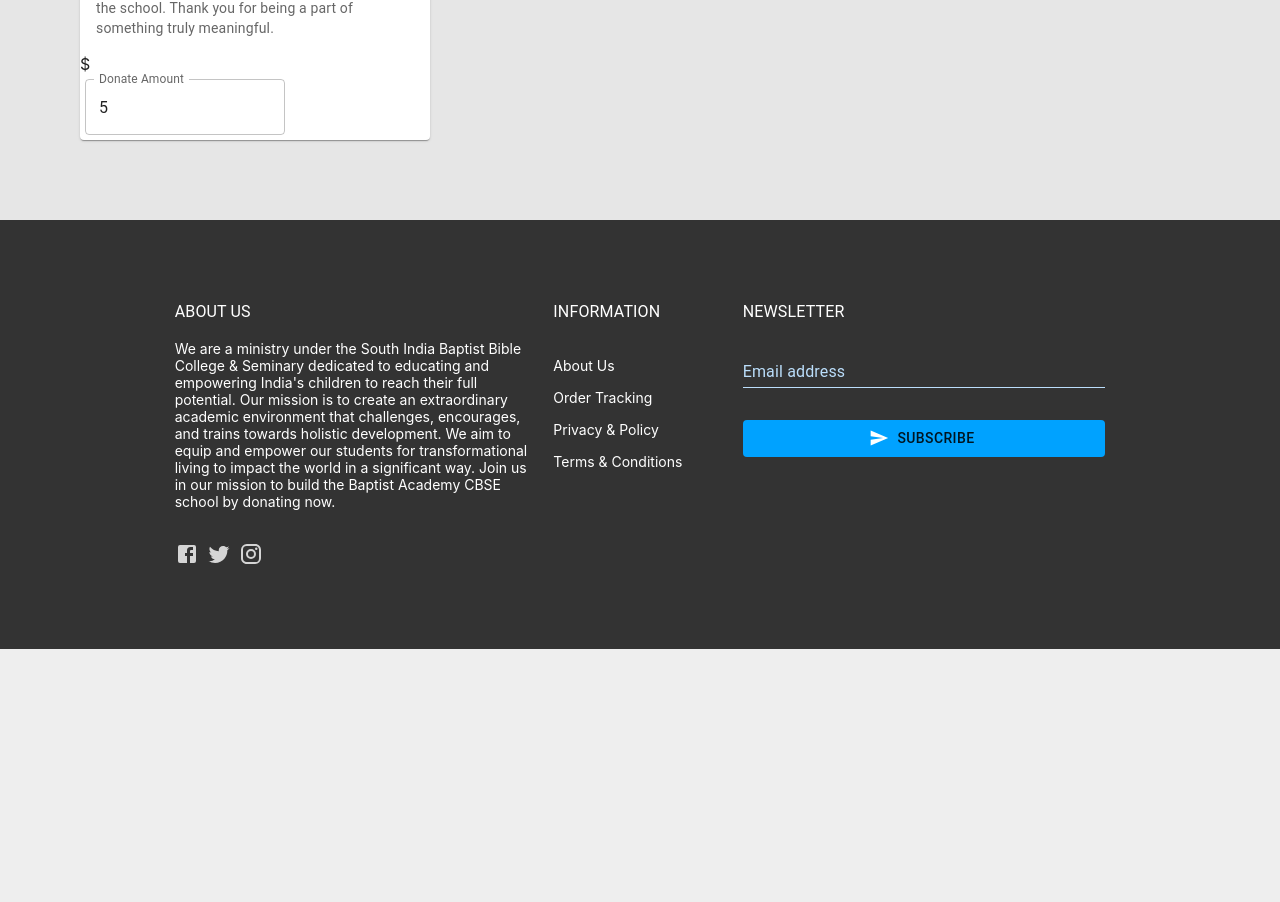
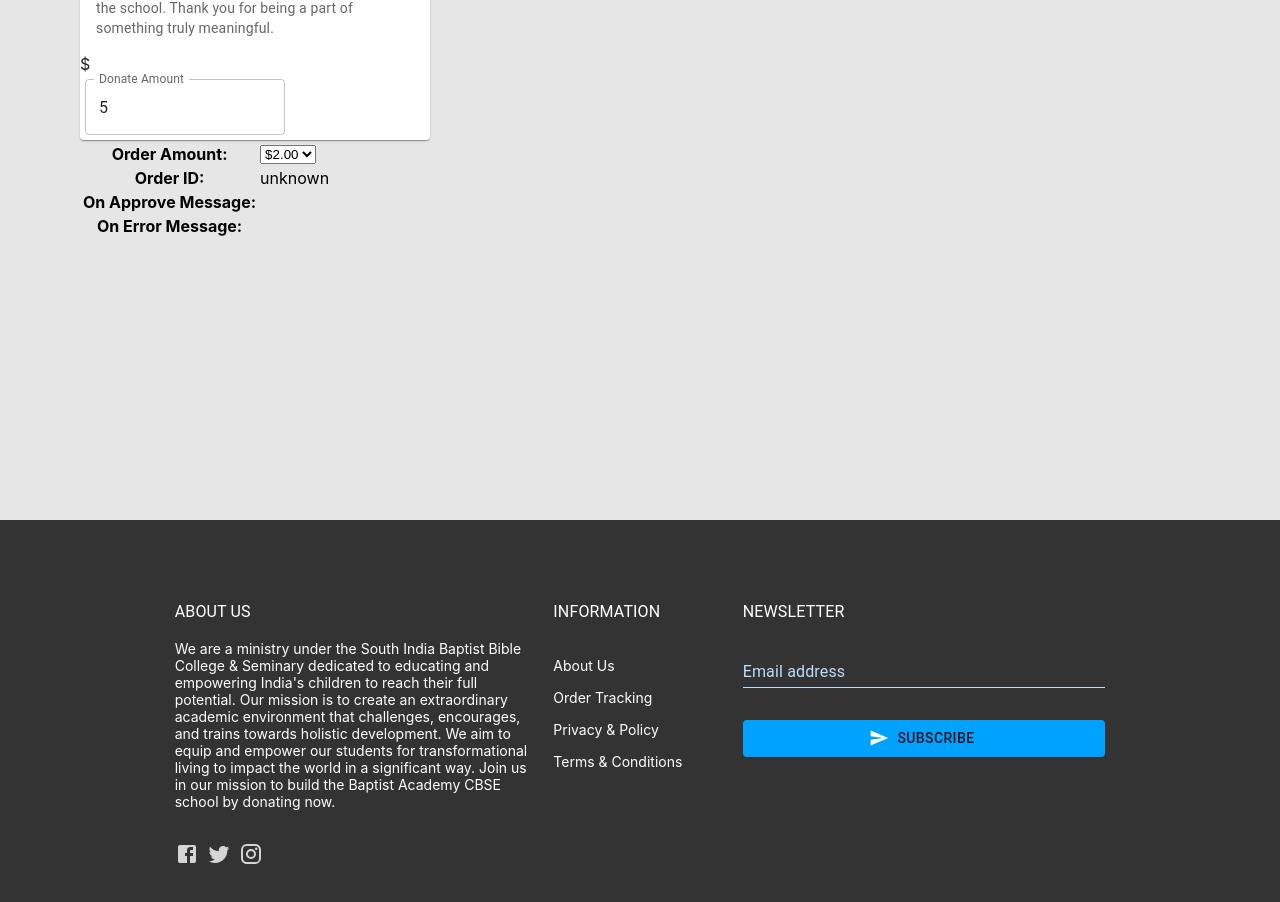
Before and after one commit to ipraisethelord/for-india-children, a React (Vite) app: page /About in a window 1280 px wide. Shown: the part 1713-2615 px from the top of the page. Before the commit the page ends 2362 px from the top, so only its background shows below. Built offline with nearby package versions, Linux system fonts and the light colour scheme; no server answers; a web font is replaced by a local one.

Commit message:
add juankuan validation

```diff
--- a/src/components/pages/About.jsx
+++ b/src/components/pages/About.jsx
@@ -13,6 +13,7 @@ import DonateForm from "../papalDonate/donateForm";
 import PayPalAppDonate from "../donateNew/paypal-app-donate";
 import PaypalDonateApp from "../donateClass/donatePayPal";
 import DonateApp from "../donatePapal";
+import DonatePaypalApp from "../donateNew/donateFunction";
 function About() {
   return (
 
@@ -31,6 +32,8 @@ We believe that every child deserves the opportunity to reach their full potenti
       <DonateApp />
       {/* <PayPalAppDonate /> */}
       {/* <PaypalDonateApp /> the error is actions is not defined */}
+
+      <DonatePaypalApp />
     </Stack>
 
    </Box>
```
